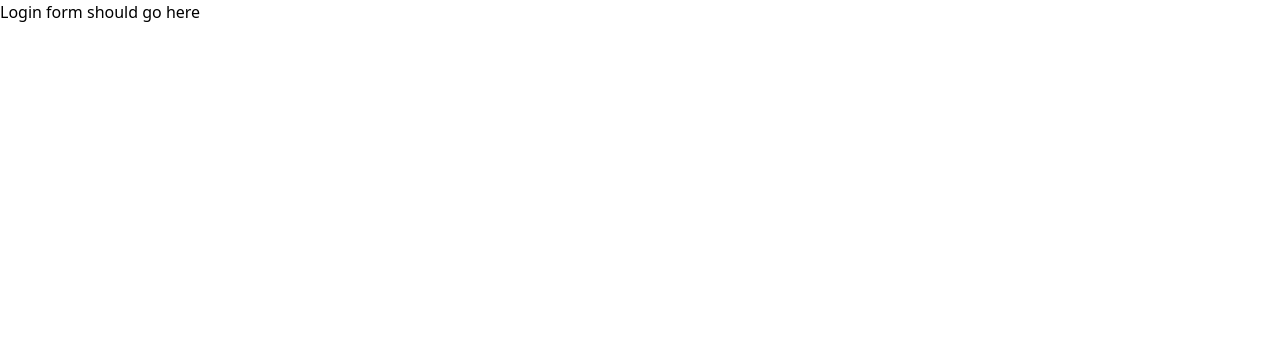
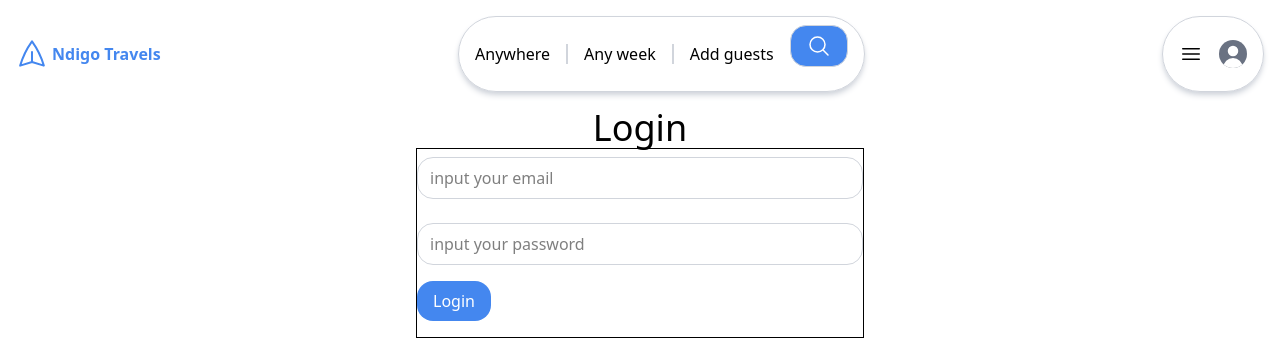
Before and after one commit to Emmlass/ndigo-travels, a React (Vite) app in the folder client/: page /Login in a window 1280 px wide. Shown: the top 360 px of the page. Built offline with nearby package versions, Linux system fonts and the light colour scheme.

Commit message:
Started the login page

```diff
--- a/client/src/App.jsx
+++ b/client/src/App.jsx
@@ -2,13 +2,17 @@ import './App.css'
 import { Routes, Route } from 'react-router-dom';
 import IndexPage from './pages/IndexPage.jsx';
 import LoginPage from './pages/LoginPage.jsx';
+import Layout from './Layout.jsx';
 
 function App() {
     return (
       <Routes>
+        <Route path='/' element={<Layout/>}>
         <Route path="/" element={<IndexPage/>}/>
         <Route path="/Login" element={<LoginPage/>} />
+        </Route>
       </Routes>
+
 
   )
 }
--- a/client/src/Header.jsx
+++ b/client/src/Header.jsx
@@ -1,6 +1,6 @@
 export default function Header() {
     return (
-        <header className="flex p-4  justify-between ">
+        <header className="flex  justify-between ">
 
             <a href="" className="flex items-center gap-1 text-bold font-bold text-ndt-primary">
                 <svg xmlns="http://www.w3.org/2000/svg" fill="none" viewBox="0 0 24 24" strokeWidth={1.5} stroke="currentColor" className="size-6 -rotate-90 w-8 h-8">
--- /dev/null
+++ b/client/src/Layout.jsx
@@ -0,0 +1,11 @@
+import { Outlet } from "react-router-dom";
+import Header from "./Header";
+
+export default function Layout() {
+    return (
+        <div className="p-4">
+        <Header />
+        <Outlet/>
+        </div>
+    )
+}
--- a/client/src/index.css
+++ b/client/src/index.css
@@ -11,3 +11,14 @@
 
 
 }
+
+input[type="email"],input[type="password"]{
+    @apply border border-gray-300 rounded-2xl
+    w-full  py-2 px-3 mt-2 mb-4;
+}
+
+button{
+    @apply bg-ndt-primary text-white py-2 px-4 rounded-2xl  mb-4;
+}
+
+button.primary{}
--- a/client/src/pages/IndexPage.jsx
+++ b/client/src/pages/IndexPage.jsx
@@ -1,10 +1,7 @@
-import { Link } from "react-router-dom";
-import Header from "../Header.jsx";
-
 export default function IndexPage() {
     return(
           <>
-          <Header />
+         Some index page here
           </>
     )
 }
--- a/client/src/pages/LoginPage.jsx
+++ b/client/src/pages/LoginPage.jsx
@@ -1,3 +1,12 @@
 export default function LoginPage() {
-    return 'Login form should go here';
+    return (
+        <div className="mt-4">
+            <h1 className="text-4xl text-center">Login</h1>
+            <form action="" className="max-w-md mx-auto border">
+            <input type="email" placeholder={"input your email"} />
+            <input type="password" placeholder={"input your password"} />
+            <button>Login</button>
+        </form>
+        </div>
+    );
 }
```
